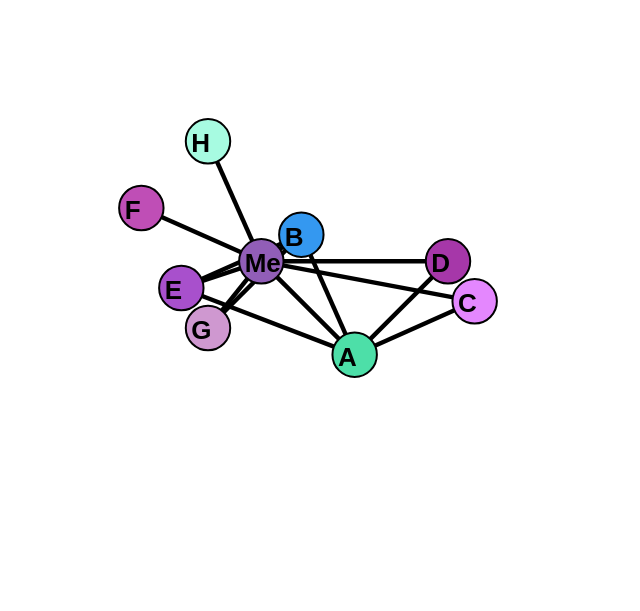
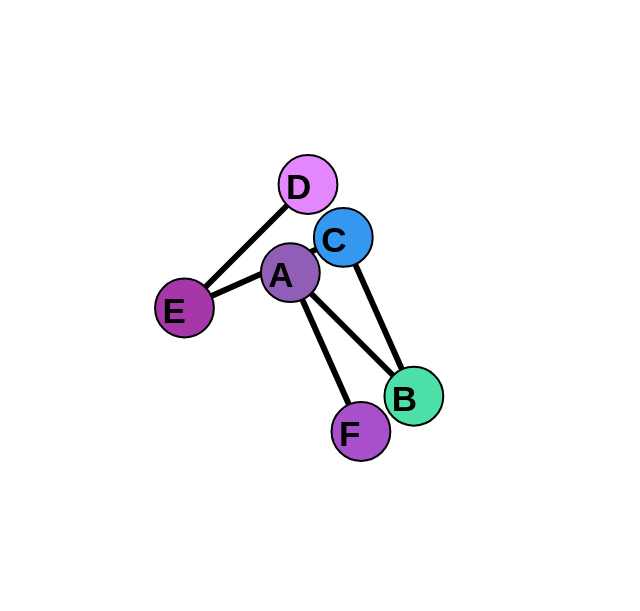
Before and after one commit to mattneary/Discrete-Grapher, a plain HTML site: page social.html in a window 1280 px wide. Shown: the whole page, without its empty margins (0-640 px from the left). Drawn offline with Linux system fonts and the light colour scheme.

Commit message:
bond sanitation and dynamic naming

```diff
--- a/social.html
+++ b/social.html
@@ -19,32 +19,42 @@
 				}).join("");
 			};
 
-			var Me = color("Me"),
-				A = color("A"),
-				B = color("B"),
-				C = color("C"),
-				D = color("D"),
-				E = color("E"),
-				F = color("F"),
-				G = color("G"),
-				H = color("H");
-
-			var tree = new Tree([
-				[Me, A, 1],
-				[Me, B, 1],
-				[Me, C, 1],
-				[Me, D, 1],
-				[Me, E, 1],
-				[Me, F, 1],
-				[Me, G, 1],
-				[Me, H, 1],
-				[A, B, 1],
-				[A, C, 1],
-				[A, D, 1],
-				[A, E, 1],
-				[B, E, 1],
-				[B, G, 1],
-			]);
+			var colors = {},
+				codes = (function() {
+					var store = {};
+					var codes = "ABCDEFGHIJKLMNOPQRSTUV".split('');
+					return function(id) {
+						store[id] = store[id] ? store[id] : codes.shift();
+						return store[id];
+					};
+				}()),
+				uniq = {};
+			var bonds = [
+				["219202","219237",1],
+				["219202","219237",1],
+				["214140","219237",1],
+				["219094","219203",1],
+				["219094","219203",1],
+				["214140","219203",1],
+				["219237","219202",1],
+				["219237","219202",1],
+				["219204","219202",1]
+			].filter(function(bond) {
+				if( uniq[bond] ) {
+					return false;
+				} else {
+					uniq[bond] = true;
+					uniq[[bond[1], bond[0], 1]] = true;
+					return true;
+				}
+			}).map(function(bond) {
+				return [codes(bond[0]), codes(bond[1]), 1];
+			}).map(function(bond) {
+				colors[bond[0]] = colors[bond[0]] || color(bond[0]);
+				colors[bond[1]] = colors[bond[1]] || color(bond[1]);
+				return [colors[bond[0]], colors[bond[1]], 1];
+			});
+			var tree = new Tree(bonds);
 			tree.draw(ctx);
 		</script>
 	</body>
--- a/tree.js
+++ b/tree.js
@@ -2,7 +2,7 @@ var attr = function(attr) { return function(elm) {return elm[attr]; } };
 var flatEqual = function(a, b) { return JSON.stringify(a) == JSON.stringify(b); };
 
 var Tree = function(bonds) {
-	this.bonds = bonds.map(function(bond) {
+	this.bonds = (bonds.length ? bonds : bonds.bonds).map(function(bond) {
 		return bond.from ? bond : {
 			from: bond[0],
 			to: bond[1],
```
